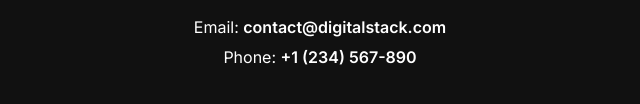
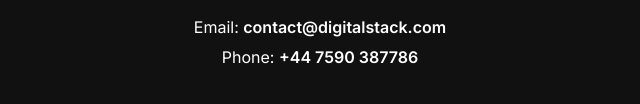
Before and after one commit to OOandE/digital-stack, a plain HTML site: page index.html in a window 1280 px wide. Shown: the part 882-986 px from the top of the page, 320-960 px from the left. Drawn offline with Linux system fonts and the light colour scheme.

Commit message:
Update index.html

```diff
--- a/index.html
+++ b/index.html
@@ -208,7 +208,7 @@
 <section id="contact" class="contact">
   <h2>Contact Us</h2>
   <p>Email: <a href="mailto:contact@digitalstack.com">contact@digitalstack.com</a></p>
-  <p>Phone: <a href="tel:+1234567890">+1 (234) 567-890</a></p>
+  <p>Phone: <a href="tel:+1234567890">+44 7590 387786</a></p>
 </section>
 
 </body>
```
